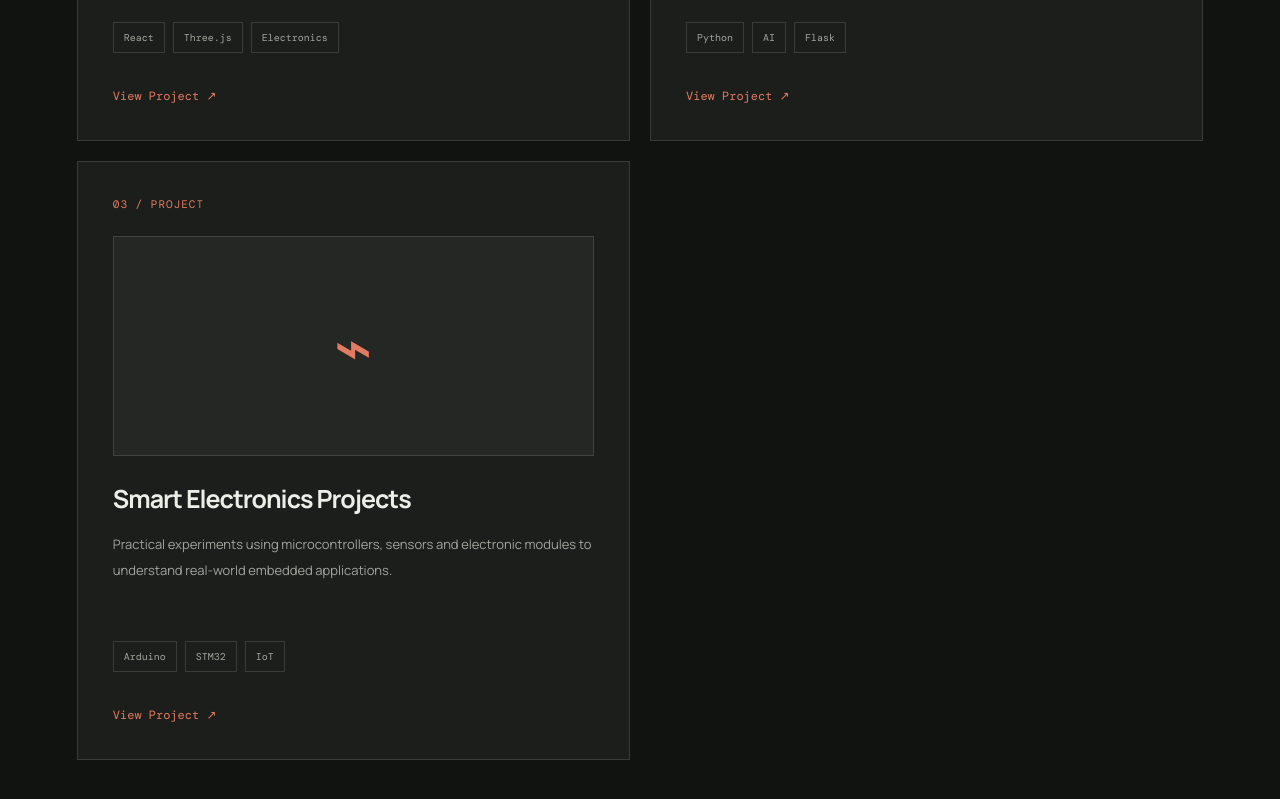
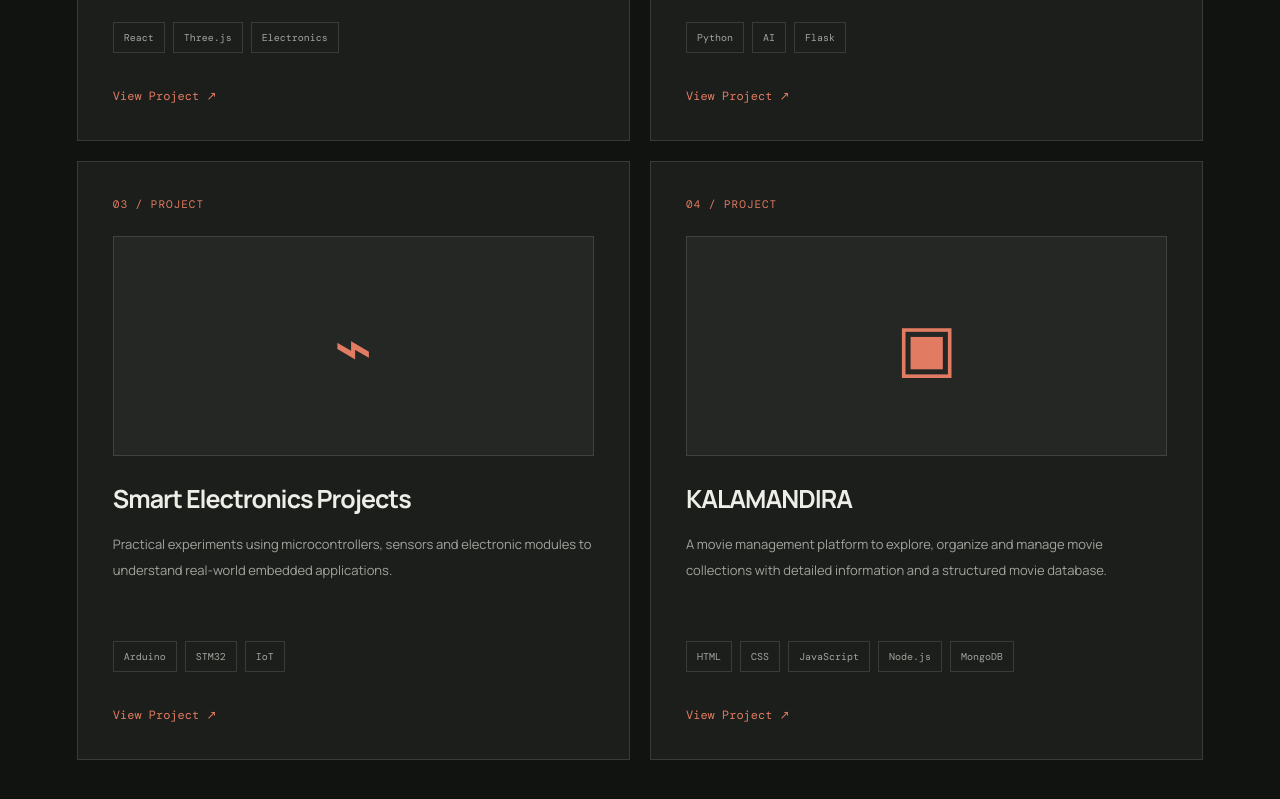
Before and after one commit to harshavardhansomisetti-creator/2500049080-ECE_sec02-_In_SEM_1_MY_PORTFOLIO_, a plain HTML site: page index.html in a window 1280 px wide. Shown: the part 3175-3974 px from the top of the page. Drawn offline with nearby package versions, Linux system fonts and the light colour scheme.

Commit message:
Refactor index.html structure and content

```diff
--- a/index.html
+++ b/index.html
@@ -192,6 +192,25 @@
                     <a href="https://harshavardhansomisetti-creator.github.io/BLIND-STICK-ARDUINO/" class="project-link" target="_blank">View Project ↗</a>
                 </article>
 
+                <article class="project-card">
+    <div class="project-number">04 / PROJECT</div>
+    <div class="project-art">▣</div>
+    <h3>KALAMANDIRA</h3>
+    <p>
+        A movie management platform to explore, organize and
+        manage movie collections with detailed information
+        and a structured movie database.
+    </p>
+    <div class="project-tags">
+        <span>HTML</span>
+        <span>CSS</span>
+        <span>JavaScript</span>
+        <span>Node.js</span>
+        <span>MongoDB</span>
+    </div>
+    <a href="#" class="project-link" target="_blank">View Project ↗</a>
+</article>
+
             </div>
         </section>
 
```
Lines whose indentation alone changed are shown as unchanged.
